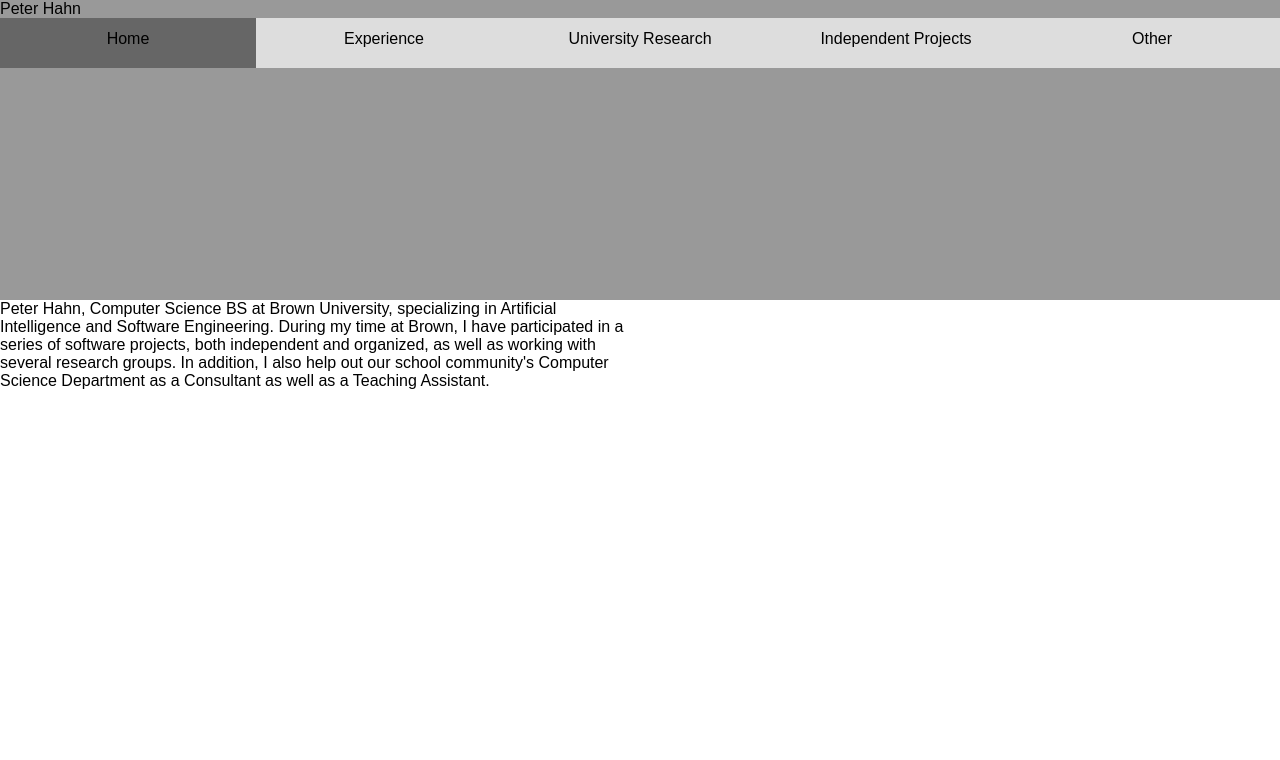
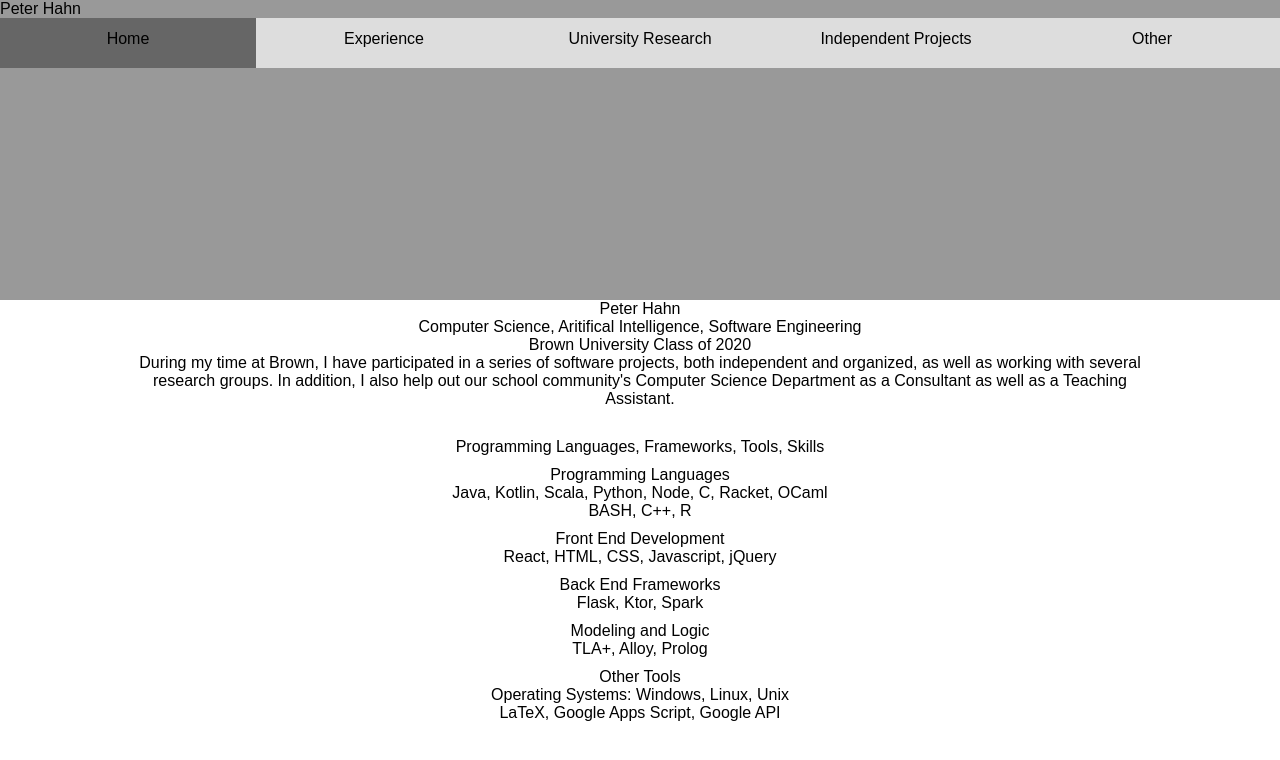
Before and after one commit to PeterKHahn/PeterKHahn.github.io, a React (Create React App) app: page / in a window 1280 px wide. Shown: the top 760 px of the page. Built offline with nearby package versions, Linux system fonts and the light colour scheme.

Commit message:
added description to website

```diff
--- a/src/Main.jsx
+++ b/src/Main.jsx
@@ -25,8 +25,6 @@ class Main extends Component {
 
 
 
-
-
 class HomeContent extends Component {
 
     render() {
@@ -34,14 +32,58 @@ class HomeContent extends Component {
             <div>
                 <Header active="/"/>
 
-                <div className='text-block'>
-                    Peter Hahn, Computer Science BS at Brown University,
-                    specializing in Artificial Intelligence
-                    and Software Engineering. During my time at Brown, I have
+                <div className='content'>
+                    <div>Peter Hahn</div>
+                    <div>Computer Science, Aritifical Intelligence, Software Engineering</div>
+                    <div>Brown University Class of 2020</div>
+
+                    <div>During my time at Brown, I have
                     participated in a series of software projects, both independent
                     and organized, as well as working with several research groups.
                     In addition, I also help out our school community's Computer
                     Science Department as a Consultant as well as a Teaching Assistant.
+                    </div>
+
+                    <div className="section">
+                        <div>Programming Languages, Frameworks, Tools, Skills</div>
+                        <div className="subsection">
+                            <div>Programming Languages</div>
+                            <div>
+                                Java, Kotlin, Scala, Python, Node, C, Racket, OCaml
+                            </div>
+                            <div>
+                                BASH, C++, R
+                            </div>
+                        </div>
+                        <div className="subsection">
+                            <div>Front End Development</div>
+                            <div>
+                                React, HTML, CSS, Javascript, jQuery
+                            </div>
+                        </div>
+                        <div className="subsection">
+                            <div>Back End Frameworks</div>
+                            <div>
+                                Flask, Ktor, Spark
+                            </div>
+                        </div>
+                        <div className="subsection">
+                            <div>Modeling and Logic</div>
+                            <div>
+                                TLA+, Alloy, Prolog
+                            </div>
+                        </div>
+                        <div className="subsection">
+                            <div>Other Tools</div>
+                            <div>
+                                Operating Systems: Windows, Linux, Unix
+                            </div>
+                            <div>
+                                LaTeX, Google Apps Script, Google API
+                            </div>
+                        </div>
+
+                    </div>
 
                 </div>
             </div>
@@ -54,6 +96,19 @@ class ExperienceContent extends Component {
         return(
             <div>
                 <Header active="/experience"/>
+                <div></div>
+                <div className="section">
+                        <div>IVidiere: Visual Neuroprosthesis</div>
+                        <div>
+
+                        </div>
+                </div>
+                <div className="section">
+                        <div>Project R.A.D.A.R.</div>
+                        <div>
+
+                        </div>
+                </div>
             </div>
         )
     }
@@ -64,6 +119,32 @@ class ResearchContent extends Component {
         return(
             <div>
                 <Header active="/research"/>
+                <div className="content">
+                    <div>
+                        At Brown, I've always found time to contribute
+                        to research projects. I worked with Brown's Programming
+                        Language Team under multiple professors. I have designed software
+                        ranging from databasing, scripting, and statistical analysis, aimed to
+                        aid research in a variety of topics, including model finders,
+                        programming languages, and computer science education.
+                    </div>
+                    <div className="section">
+                        <div>Minimal Model Finders Research</div>
+                        <div>
+                        </div>
+                    </div>
+                    <div className="section">
+                        <div>Bootstrap World</div>
+                        <div>
+                        </div>
+                    </div>
+                    <div className="section">
+                        <div>Pyret Programming Language</div>
+                        <div>
+                        </div>
+                    </div>
+
+                </div>
             </div>
         )
     }
@@ -74,6 +155,26 @@ class ProjectContent extends Component {
         return(
             <div>
                 <Header active="/projects"/>
+                <div className="content">
+                    <div>
+                        I have worked on a variety of projects, both my own and on teams.
+                        Although working on a team allows for very large scale projects,
+                        I am proud of the work I have done independently, because of the
+                        skills necessary to understand the workings of my program at all levels.
+                    </div>
+                    <div className="section">
+                        <div>NeoEducation: Flash</div>
+                        <div>
+
+                        </div>
+                    </div>
+                    <div className="section">
+                        <div>Ratty or Not: The Hub</div>
+                        <div>
+
+                        </div>
+                    </div>
+                </div>
             </div>
         )
     }
@@ -84,6 +185,22 @@ class OtherContent extends Component {
         return(
             <div>
                 <Header active="/other"/>
+                <div className="content">
+                    <div>
+                    </div>
+                    <div className="section">
+                        <div>Computer Science Teaching Assistant</div>
+                        <div>
+
+                        </div>
+                    </div>
+                    <div className="section">
+                        <div>Sunlab Consultant</div>
+                        <div>
+
+                        </div>
+                    </div>
+                </div>
             </div>
         )
     }
--- a/src/index.css
+++ b/src/index.css
@@ -48,3 +48,20 @@ body {
   height: 200px;
   width: 100%;
 }
+
+.content {
+  text-align: center;
+  width: 80%;
+  display: block;
+  margin-left: auto;
+  margin-right: auto;
+
+}
+
+.section {
+  margin-top: 30px;
+}
+
+.subsection {
+  margin-top : 10px;
+}
```
